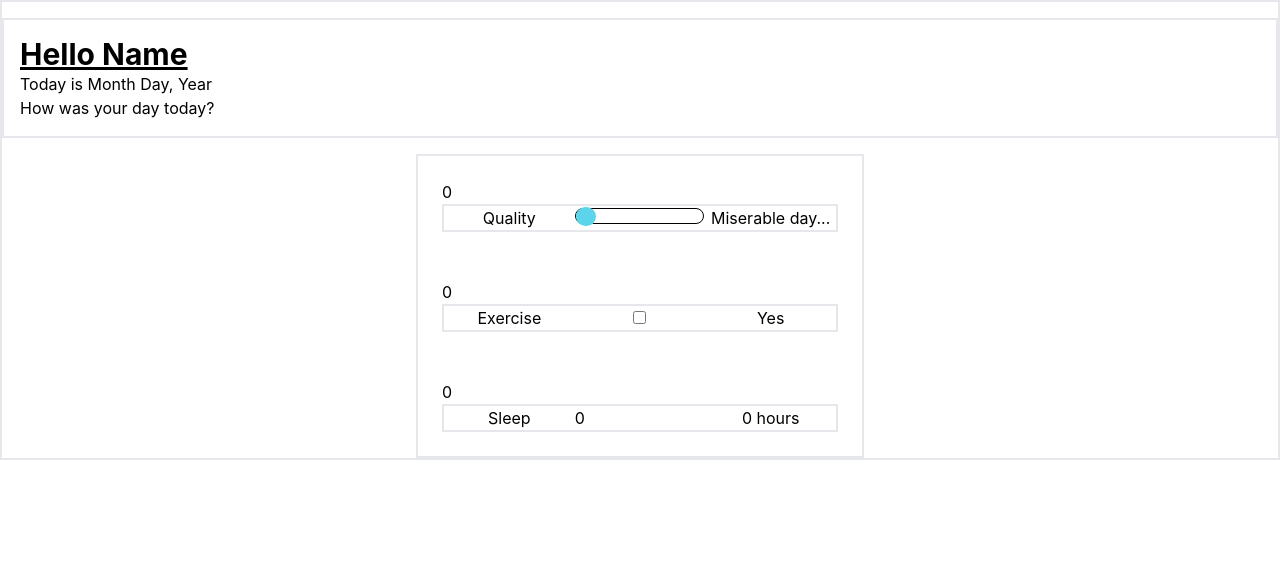
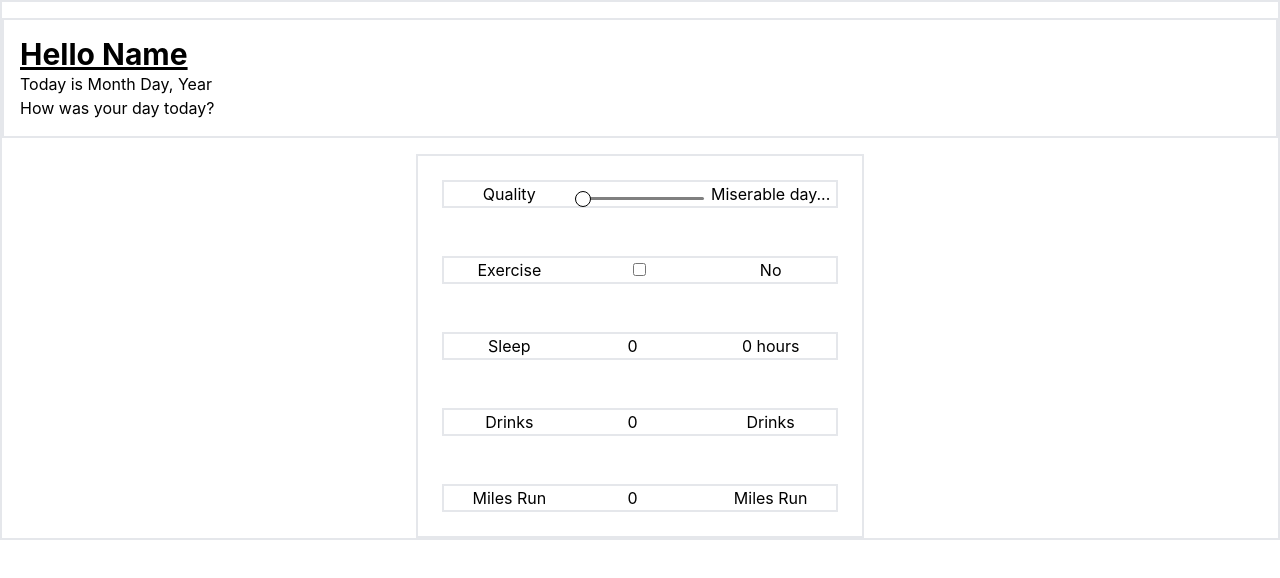
Before and after one commit to Pawtang/sunny-front, a React (Create React App) app in the folder Sunny/: page / in a window 1280 px wide. Shown: the top 578 px of the page. Built offline with nearby package versions, Linux system fonts and the light colour scheme.

Commit message:
refactor elements

```diff
--- a/Sunny/src/App.css
+++ b/Sunny/src/App.css
@@ -19,23 +19,24 @@ input[type="range"]:focus {
 /***** Chrome, Safari, Opera and Edge Chromium styles *****/
 /* slider track */
 input[type="range"]::-webkit-slider-runnable-track {
-  background-color: none;
-  border: 1px solid black;
+  background-color: gray;
   border-radius: 1rem;
-  height: 1rem;
+  height: 0.2rem;
 }
 
 /* slider thumb */
 input[type="range"]::-webkit-slider-thumb {
   -webkit-appearance: none; /* Override default look */
   appearance: none;
-  margin-top: -2px; /* Centers thumb on the track */
+  margin-top: -6px; /* Centers thumb on the track */
 
   /*custom styles*/
-  background-color: #5cd5eb;
-  height: 1.2rem;
-  width: 1.2rem;
+  background-color: #ffffff;
+  height: 1rem;
+  width: 1rem;
+  border: 1px solid black;
   border-radius: 1rem;
+  transition: 0.2s all;
 }
 
 input[type="range"]::-webkit-slider-thumb:hover {
@@ -43,5 +44,9 @@ input[type="range"]::-webkit-slider-thumb:hover {
   transition: 0.2s all;
   height: 1.5rem;
   width: 1.5rem;
-  margin-top: -5px;
+  margin-top: -10px;
 }
+
+.num-input {
+  text-align: center;
+}
--- a/Sunny/src/components/Day.tsx
+++ b/Sunny/src/components/Day.tsx
@@ -1,6 +1,8 @@
 import React, { FunctionComponent } from "react";
 import { useState } from "react";
-import Rating from "../elements/Rating";
+import BooleanRating from "../elements/BooleanRating";
+import NumberRating from "../elements/NumberRating";
+import RangeRating from "../elements/RangeRating";
 
 const Day: FunctionComponent = () => {
   // const [dailyRating, setDailyRating] = useState(0);
@@ -16,9 +18,11 @@ const Day: FunctionComponent = () => {
         {/* <h2>{dailyRating}</h2> */}
       </div>
       <div className="container mx-auto mt-4 max-w-md border-2">
-        <Rating type="range" value="Quality"></Rating>
-        <Rating type="bool" value="Exercise"></Rating>
-        <Rating type="num" value="Sleep"></Rating>
+        <RangeRating value="Quality"></RangeRating>
+        <BooleanRating value="Exercise"></BooleanRating>
+        <NumberRating value="Sleep"></NumberRating>
+        <NumberRating value="Drinks"></NumberRating>
+        <NumberRating value="Miles Run"></NumberRating>
       </div>
     </div>
   );
--- /dev/null
+++ b/Sunny/src/elements/BooleanRating.tsx
@@ -0,0 +1,40 @@
+import React, { FunctionComponent } from "react";
+import { useState } from "react";
+import { Interface } from "readline";
+
+const evaluateRating = (value: string, rating: boolean) => {
+  if (rating === true) {
+    return "Yes";
+  } else return "No";
+};
+
+interface ratingProps {
+  value: string;
+}
+
+const BooleanRating: FunctionComponent<ratingProps> = (props) => {
+  const { value } = props;
+  const [rating, setRating] = useState(false);
+
+  return (
+    <div className="container dayrating mx-auto p-6">
+      <div className="grid grid-cols-3 mx-auto border-2">
+        <div className="border-1 mx-auto">{value}</div>
+        <div className="border-1 mx-auto">
+          <input
+            type="checkbox"
+            name="inputBool"
+            id="inputBool"
+            checked={rating}
+            onChange={(e) => {
+              setRating(e.target.checked);
+            }}
+          />
+        </div>
+        <div className="border-1 mx-auto">{evaluateRating(value, rating)}</div>
+      </div>
+    </div>
+  );
+};
+
+export default BooleanRating;
--- /dev/null
+++ b/Sunny/src/elements/NumberRating.tsx
@@ -0,0 +1,44 @@
+import React, { FunctionComponent } from "react";
+import { useState } from "react";
+import { Interface } from "readline";
+
+const evaluateRating = (value: string, rating?: number) => {
+  if (value === "Sleep") {
+    return `${rating} hours`;
+  }
+  return value;
+};
+
+interface ratingProps {
+  value: string;
+}
+
+const NumberRating: FunctionComponent<ratingProps> = (props) => {
+  const { value } = props;
+  const [rating, setRating] = useState(0);
+
+  return (
+    <div className="container dayrating mx-auto p-6">
+      <div className="grid grid-cols-3 mx-auto border-2">
+        <div className="border-1 mx-auto">{value}</div>
+        <div className="border-1 mx-auto">
+          <div className="w-24">
+            <input
+              type="number"
+              name="inputNum"
+              id="inputNum"
+              value={rating}
+              onChange={(e) => {
+                setRating(e.target.valueAsNumber);
+              }}
+              className="border-1 w-24 mx-auto num-input"
+            />
+          </div>
+        </div>
+        <div className="border-1 mx-auto">{evaluateRating(value, rating)}</div>
+      </div>
+    </div>
+  );
+};
+
+export default NumberRating;
--- /dev/null
+++ b/Sunny/src/elements/RangeRating.tsx
@@ -0,0 +1,53 @@
+import React, { FunctionComponent } from "react";
+import { useState } from "react";
+import { Interface } from "readline";
+
+const evaluateRating = (value: string, rating?: number) => {
+  switch (rating) {
+    case 0:
+      return "Miserable day...";
+    case 1:
+      return "Bad day...";
+    case 2:
+      return "Decent day...";
+    case 3:
+      return "Good day!";
+    case 4:
+      return "Amazing day!";
+    default:
+      return "Rate your day!";
+  }
+};
+
+interface ratingProps {
+  value: string;
+}
+
+const RangeRating: FunctionComponent<ratingProps> = (props) => {
+  const { value } = props;
+  const [rating, setRating] = useState(0);
+
+  return (
+    <div className="container dayrating mx-auto p-6">
+      <div className="grid grid-cols-3 mx-auto border-2">
+        <div className="border-1 mx-auto">{value}</div>
+        <div className="border-1 mx-auto">
+          <input
+            type="range"
+            name="day-quality"
+            id="day-quality"
+            min={0}
+            max={4}
+            value={rating}
+            onChange={(e) => {
+              setRating(e.target.valueAsNumber);
+            }}
+          />
+        </div>
+        <div className="border-1 mx-auto">{evaluateRating(value, rating)}</div>
+      </div>
+    </div>
+  );
+};
+
+export default RangeRating;
--- a/Sunny/src/elements/Rating.tsx
+++ /dev/null
@@ -1,93 +0,0 @@
-import React, { FunctionComponent } from "react";
-import { useState } from "react";
-import { Interface } from "readline";
-
-const evaluateRating = (value: string, type: string, rating?: number) => {
-  if (type === "range" && value === "Quality") {
-    switch (rating) {
-      case 0:
-        return "Miserable day...";
-      case 1:
-        return "Bad day...";
-      case 2:
-        return "Decent day...";
-      case 3:
-        return "Good day!";
-      case 4:
-        return "Amazing day!";
-      default:
-        return "Rate your day!";
-    }
-  } else if (type === "num") {
-    if (value === "Sleep") {
-      return `${rating} hours`;
-    }
-    return value;
-  } else if (type === "bool") {
-    if (rating === 0) {
-      return "Yes";
-    } else return "No";
-  }
-};
-
-interface ratingProps {
-  type: string;
-  value: string;
-}
-
-const Rating: FunctionComponent<ratingProps> = (props) => {
-  const { type, value } = props;
-  const [rating, setRating] = useState(0);
-
-  return (
-    <div className="container dayrating mx-auto p-6">
-      <h2>{rating}</h2>
-      <div className="grid grid-cols-3 mx-auto border-2">
-        <div className="border-1 mx-auto">{value}</div>
-        <div className="border-1 mx-auto">
-          {type === "range" && (
-            <input
-              type="range"
-              name="day-quality"
-              id="day-quality"
-              min={0}
-              max={4}
-              value={rating}
-              onChange={(e) => {
-                setRating(e.target.valueAsNumber);
-              }}
-            />
-          )}
-          {type === "bool" && (
-            <input
-              type="checkbox"
-              name="inputBool"
-              id="inputBool"
-              value={rating}
-              onChange={(e) => {
-                setRating(e.target.valueAsNumber);
-              }}
-            />
-          )}
-          {type === "num" && (
-            <input
-              type="number"
-              name="inputNum"
-              id="inputNum"
-              value={rating}
-              onChange={(e) => {
-                setRating(e.target.valueAsNumber);
-              }}
-              className="border-1"
-            />
-          )}
-        </div>
-        <div className="border-1 mx-auto">
-          {evaluateRating(value, type, rating)}
-        </div>
-      </div>
-    </div>
-  );
-};
-
-export default Rating;
```
Also changed, not shown: 2 other files (tests, documents, lock files or other folders).
